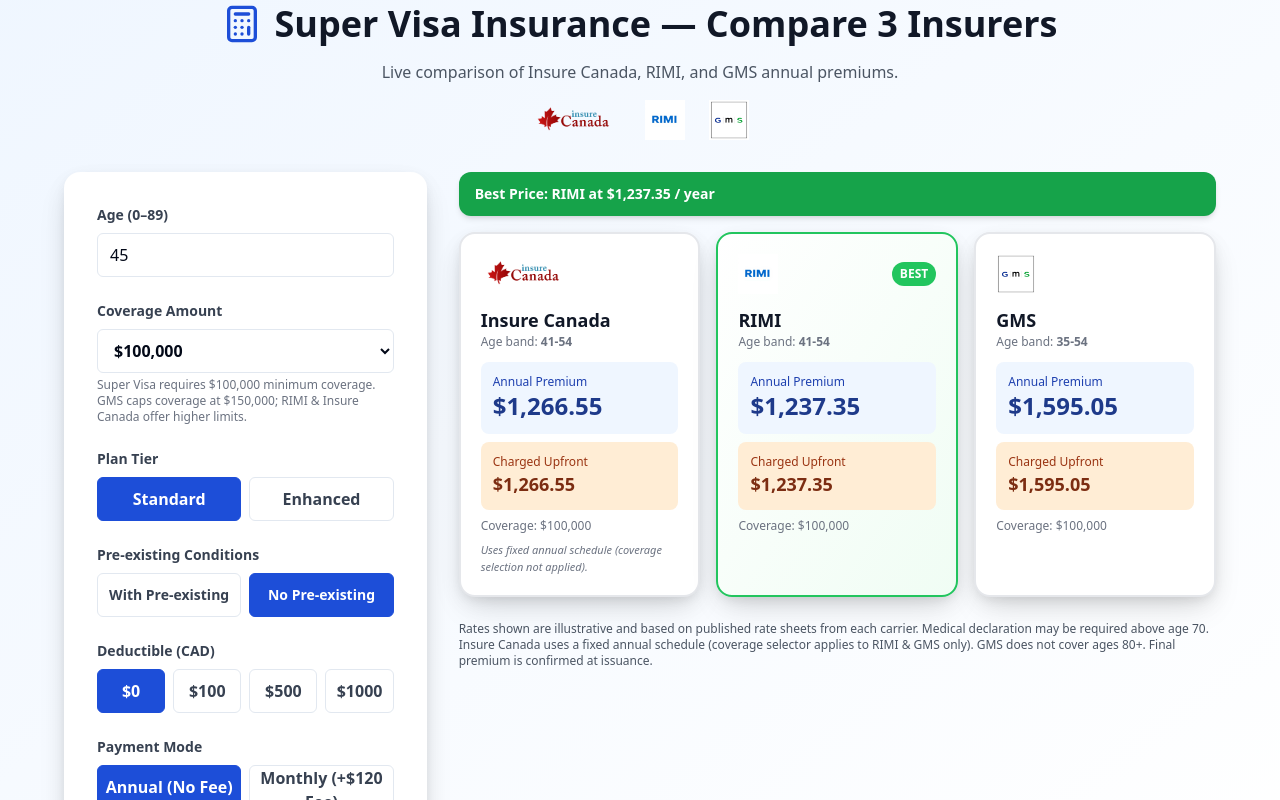
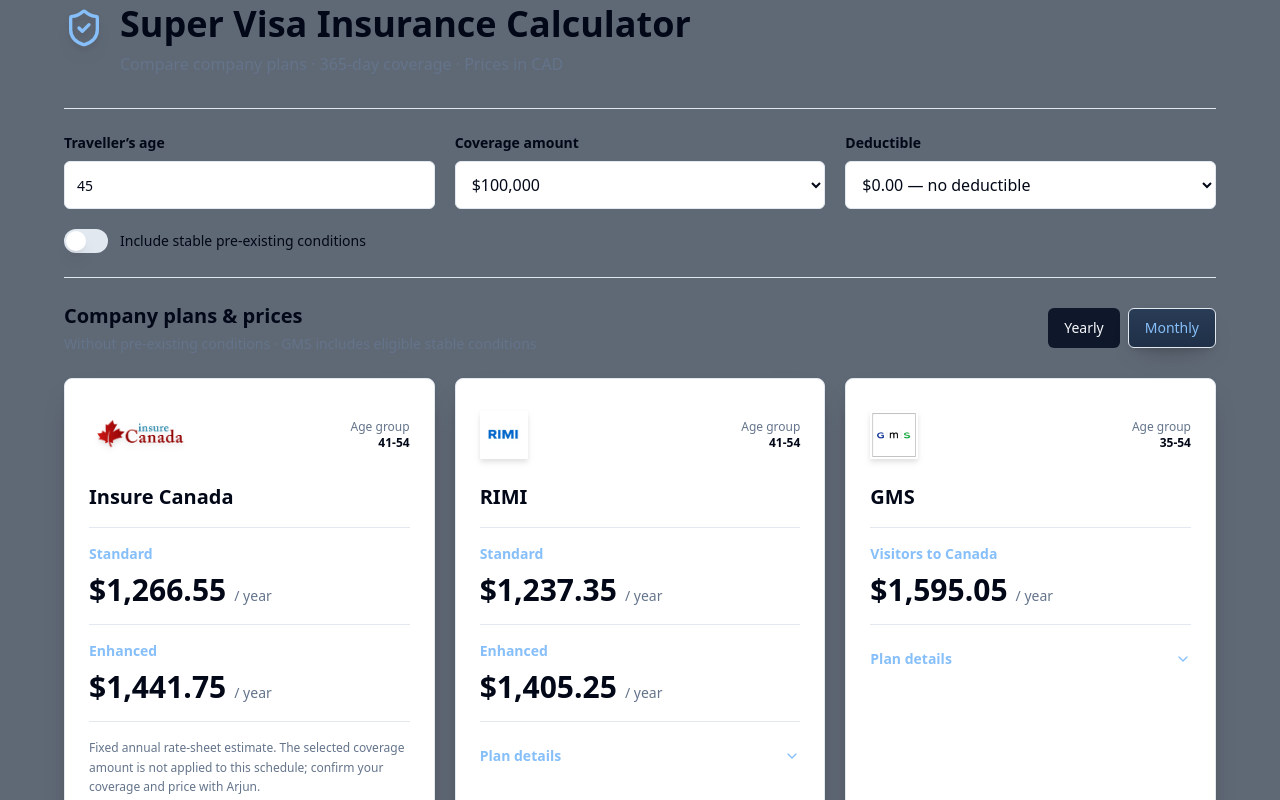
Before and after one commit to ajarjungll/insurancewitharjun, a React (Vite) app: page /insurance-types/super-visa in a window 1280 px wide. Shown: the part 3300-4100 px from the top of the page. Built offline with nearby package versions, Linux system fonts and the light colour scheme.

Commit message:
Changes
Co-authored-by: ajarjungll <219292420+ajarjungll@users.noreply.github.com>

```diff
--- a/src/components/SuperVisaPremiumCalculator.tsx
+++ b/src/components/SuperVisaPremiumCalculator.tsx
@@ -1,5 +1,9 @@
-import React, { useMemo, useState } from 'react';
-import { Calculator } from 'lucide-react';
+import React, { useState } from 'react';
+import { ArrowRight, Check, ChevronDown, ShieldCheck } from 'lucide-react';
+import { Link } from 'react-router-dom';
+import { Button } from '@/components/ui/button';
+import { Input } from '@/components/ui/input';
+import { Switch } from '@/components/ui/switch';
 
 type PlanTier = 'STANDARD' | 'ENHANCED';
 type PayMode = 'annual' | 'monthly';
@@ -163,305 +167,146 @@ function gmsBand(age: number): GmsBand | null {
   return null;
 }
 
+type QuotePlan = { name: string; annual: number | null };
+type CompanyQuote = {
+  key: string; name: string; logo: string; band: string | null;
+  plans: QuotePlan[]; note?: string; details: string[];
+};
+
 const SuperVisaPremiumCalculator: React.FC = () => {
-  const [age, setAge] = useState<number>(45);
+  const [ageInput, setAgeInput] = useState('45');
   const [coverage, setCoverage] = useState<Coverage>(100000);
-  const [tier, setTier] = useState<PlanTier>('STANDARD');
-  const [preExisting, setPreExisting] = useState<boolean>(false);
+  const [preExisting, setPreExisting] = useState(false);
   const [deductible, setDeductible] = useState<CommonDed>(0);
   const [payMode, setPayMode] = useState<PayMode>('annual');
+  const age = Number(ageInput);
+  const validAge = ageInput.trim() !== '' && Number.isInteger(age) && age >= 0 && age <= 89;
+  const ib = validAge ? icBand(age) : null;
+  const rb = validAge ? rimiBand(age) : null;
+  const gb = validAge ? gmsBand(age) : null;
+  const quotedCoverage = coverage === 100000 || coverage === 150000 ? coverage : null;
 
-  const validAge = age >= 0 && age <= 89;
-  const ib = icBand(age);
-  const rb = rimiBand(age);
-  const gb = gmsBand(age);
-
-  const icPremium = useMemo<number | null>(() => {
+  const icPrice = (tier: PlanTier) => {
     if (!ib) return null;
-    const icDed = deductible as ICDed;
-    const table = tier === 'STANDARD' ? IC_STANDARD : IC_ENHANCED;
-    const [a, b] = table[ib][icDed];
-    return preExisting ? a : b;
-  }, [ib, tier, preExisting, deductible]);
-
-  const rimiPremium = useMemo<number | null>(() => {
-    if (!rb) return null;
-    const table = tier === 'STANDARD' ? RIMI_STANDARD : RIMI_ENHANCED;
-    const row = (table[rb] as any)[coverage];
-    if (!row) return null;
-    const dailyRate = preExisting ? row[1] : row[0];
-    if (dailyRate == null) return null;
-    const is80Plus = age >= 80;
-    const discount = is80Plus ? RIMI_DED_DISCOUNT_80PLUS[deductible] : RIMI_DED_DISCOUNT_UNDER80[deductible];
-    if (discount == null) return null;
-    return dailyRate * (1 - discount) * 365;
-  }, [rb, tier, preExisting, coverage, deductible, age]);
-
-  const gmsPremium = useMemo<number | null>(() => {
-    if (!gb) return null;
-    if (coverage > GMS_MAX_COVERAGE) return null;
-    const row = (GMS_RATES[gb] as any)[coverage];
-    if (!row) return null;
-    return row[deductible];
-  }, [gb, coverage, deductible]);
-
-  const insurers: Array<{
-    key: string; name: string; logo: string; band: string | null; annual: number | null; note?: string;
-  }> = [
-    {
-      key: 'insure-canada',
-      name: 'Insure Canada',
-      logo: '/partner-logos/insure-canada.png',
-      band: ib,
-      annual: icPremium,
-      note:
-        coverage > 150000
-          ? 'Rate for this coverage not published — please request a manual quote. Insure Canada uses a fixed annual schedule (coverage selector does not affect price).'
-          : 'Uses fixed annual schedule (coverage selection not applied).',
-    },
-    {
-      key: 'rimi',
-      name: 'RIMI',
-      logo: '/partner-logos/rimi.png',
-      band: rb,
-      annual: rimiPremium,
-      note: rb && coverage > 150000 ? 'Rate for this coverage not published in our table — please request a manual quote.' : undefined,
-    },
-    {
-      key: 'gms',
-      name: 'GMS',
-      logo: '/partner-logos/gms.jpg',
-      band: gb,
-      annual: gmsPremium,
-      note: !gb
-        ? 'GMS does not cover ages 80+.'
-        : coverage > GMS_MAX_COVERAGE
-          ? '⚠️ GMS maximum coverage is $150,000. Please select $100,000 or $150,000, or choose RIMI / Insure Canada for higher coverage.'
-          : preExisting
-            ? 'GMS offers a single plan covering pre-existing conditions — conditions must be stable for more than 180 days prior to the effective date.'
-            : undefined,
-    },
+    const row = (tier === 'STANDARD' ? IC_STANDARD : IC_ENHANCED)[ib][deductible];
+    return row[preExisting ? 0 : 1];
+  };
+  const rimiPrice = (tier: PlanTier) => {
+    if (!rb || !quotedCoverage) return null;
+    const row = (tier === 'STANDARD' ? RIMI_STANDARD : RIMI_ENHANCED)[rb][quotedCoverage];
+    const rate = row[preExisting ? 1 : 0];
+    const discount = (age >= 80 ? RIMI_DED_DISCOUNT_80PLUS : RIMI_DED_DISCOUNT_UNDER80)[deductible];
+    if (rate == null || discount == null) return null;
+    return rate * (1 - discount) * 365;
+  };
+  const stability = age <= 69 ? '90 days' : '180 days';
+  const mshDetails = [
+    'Hospital room: Standard covers ward rate; Enhanced covers semi-private.',
+    'Prescription benefit: Standard up to $500; Enhanced up to $1,000.',
+    'Accidental dental: Standard up to $1,000; Enhanced up to $3,000.',
+    'Repatriation: Standard up to $5,000; Enhanced up to $10,000.',
+    preExisting ? `Plan 2: pre-existing conditions must be stable for ${stability}; medical declaration and eligibility rules apply.` : 'Plan 1: all pre-existing conditions are excluded.',
   ];
-
-  const monthlyFee = payMode === 'monthly' ? MONTHLY_FEE : 0;
-  const computeBreakdown = (annual: number) => {
-    const monthly = annual / 12;
-    const totalPayable = annual + monthlyFee;
-    const upfront = payMode === 'monthly' ? monthly * 2 + MONTHLY_FEE : annual;
-    return { monthly, totalPayable, upfront };
-  };
-
-  const availableAnnuals = insurers
-    .map(i => i.annual)
-    .filter((v): v is number => v != null);
-  const minAnnual = availableAnnuals.length ? Math.min(...availableAnnuals) : null;
+  const companies: CompanyQuote[] = [
+    { key: 'insure-canada', name: 'Insure Canada', logo: '/partner-logos/insure-canada.png', band: ib,
+      plans: [{ name: 'Standard', annual: icPrice('STANDARD') }, { name: 'Enhanced', annual: icPrice('ENHANCED') }],
+      note: 'Fixed annual rate-sheet estimate. The selected coverage amount is not applied to this schedule; confirm your coverage and price with Arjun.', details: mshDetails },
+    { key: 'rimi', name: 'RIMI', logo: '/partner-logos/rimi.png', band: rb,
+      plans: [{ name: 'Standard', annual: rimiPrice('STANDARD') }, { name: 'Enhanced', annual: rimiPrice('ENHANCED') }],
+      note: !rb ? 'Rates available through age 89.' : !quotedCoverage ? 'Request a quote for coverage above $150,000.' : age >= 80 && deductible < 500 ? 'A $500 or $1,000 deductible is required at age 80+.' : age >= 85 && preExisting ? 'Pre-existing condition coverage is not available at age 85+.' : undefined,
+      details: mshDetails },
+    { key: 'gms', name: 'GMS', logo: '/partner-logos/gms.jpg', band: gb,
+      plans: [{ name: 'Visitors to Canada', annual: gb && quotedCoverage ? GMS_RATES[gb][quotedCoverage][deductible] : null }],
+      note: !gb ? 'Available for ages under 80.' : coverage > GMS_MAX_COVERAGE ? 'Maximum coverage is $150,000.' : undefined,
+      details: ['One plan — no Standard / Enhanced tiers.', 'Pre-existing conditions must be stable for 180 days before coverage begins, subject to policy eligibility and exclusions.', 'Coverage options in this comparison: $100,000 or $150,000.', 'Deductible and benefit limits are subject to the GMS policy wording.'] },
+  ];
+  const controlClass = 'h-12 w-full rounded-md border border-input bg-background px-3 text-base text-foreground focus:outline-none focus:ring-2 focus:ring-ring';
 
   return (
-    <section id="calculator" className="py-16 bg-gradient-to-br from-blue-50 to-white scroll-mt-24">
+    <section id="calculator" className="scroll-mt-24 bg-quote-tint/70 py-12 sm:py-16">
       <div className="container mx-auto px-4">
-        <div className="max-w-6xl mx-auto">
-          <div className="text-center mb-8">
-            <div className="inline-flex items-center gap-3 mb-4">
-              <Calculator className="w-10 h-10 text-blue-700" />
-              <h2 className="text-4xl font-bold text-gray-900">Super Visa Insurance — Compare 3 Insurers</h2>
-            </div>
-            <p className="text-gray-600 mb-4">Live comparison of Insure Canada, RIMI, and GMS annual premiums.</p>
-            <div className="flex items-center justify-center gap-6 flex-wrap">
-              <img src="/partner-logos/insure-canada.png" alt="Insure Canada" className="h-10 w-auto object-contain" />
-              <img src="/partner-logos/rimi.png" alt="RIMI" className="h-10 w-auto object-contain" />
-              <img src="/partner-logos/gms.jpg" alt="GMS" className="h-10 w-auto object-contain" />
+        <div className="mx-auto max-w-6xl">
+          <div className="mb-8 flex items-start gap-4">
+            <ShieldCheck className="mt-1 h-10 w-10 shrink-0 text-quote-brand drop-shadow-lg" aria-hidden="true" />
+            <div>
+              <h2 className="text-3xl font-bold text-foreground sm:text-4xl">Super Visa Insurance Calculator</h2>
+              <p className="mt-2 text-muted-foreground">Compare company plans · 365-day coverage · Prices in CAD</p>
             </div>
           </div>
 
-          <div className="grid lg:grid-cols-3 gap-8">
-            {/* Inputs */}
-            <div className="bg-white p-8 rounded-2xl card-3d border space-y-6 lg:col-span-1">
+          <div className="grid gap-5 border-y border-border py-6 sm:grid-cols-3">
             <div>
-                <label className="block text-sm font-semibold text-gray-700 mb-2">Age (0–89)</label>
-                <input
-                  type="number"
-                  min={0}
-                  max={89}
-                  value={age}
-                  onChange={(e) => setAge(Number(e.target.value))}
-                  className="w-full h-11 rounded-md border border-input px-3 text-base"
-                />
-                {!validAge && <p className="text-xs text-red-600 mt-1">Age must be between 0 and 89.</p>}
+              <label htmlFor="supervisa-age" className="mb-2 block text-sm font-semibold">Traveller’s age</label>
+              <Input id="supervisa-age" type="number" min={0} max={89} step={1} value={ageInput}
+                onChange={e => setAgeInput(e.target.value)} className={controlClass} aria-invalid={!validAge} aria-describedby={!validAge ? 'supervisa-age-error' : undefined} />
+              {!validAge && <p id="supervisa-age-error" className="mt-2 text-sm text-destructive">Enter a whole-number age from 0 to 89.</p>}
             </div>
-
             <div>
-                <label className="block text-sm font-semibold text-gray-700 mb-2">Coverage Amount</label>
-                <select
-                  value={coverage}
-                  onChange={(e) => setCoverage(Number(e.target.value) as Coverage)}
-                  className="w-full h-11 rounded-md border border-input px-3 text-base bg-white font-semibold"
-                >
-                  {COVERAGES.map((c) => (
-                    <option key={c} value={c}>
-                      {fmtCov(c)}
-                    </option>
-                  ))}
+              <label htmlFor="supervisa-coverage" className="mb-2 block text-sm font-semibold">Coverage amount</label>
+              <select id="supervisa-coverage" value={coverage} onChange={e => setCoverage(Number(e.target.value) as Coverage)} className={controlClass}>
+                {COVERAGES.map(c => <option key={c} value={c}>{fmtCov(c)}</option>)}
               </select>
-                <p className="text-xs text-gray-500 mt-1">
-                  Super Visa requires $100,000 minimum coverage. GMS caps coverage at $150,000; RIMI &amp; Insure Canada offer higher limits.
-                </p>
             </div>
-
             <div>
-                <label className="block text-sm font-semibold text-gray-700 mb-2">Plan Tier</label>
-                <div className="grid grid-cols-2 gap-2">
-                  {(['STANDARD', 'ENHANCED'] as PlanTier[]).map((t) => (
-                    <button key={t} onClick={() => setTier(t)}
-                      className={`h-11 rounded-md border font-semibold transition ${
-                        tier === t ? 'bg-blue-700 text-white border-blue-700' : 'bg-white text-gray-700 hover:bg-gray-50'
-                      }`}>
-                      {t.charAt(0) + t.slice(1).toLowerCase()}
-                    </button>
-                  ))}
+              <label htmlFor="supervisa-deductible" className="mb-2 block text-sm font-semibold">Deductible</label>
+              <select id="supervisa-deductible" value={deductible} onChange={e => setDeductible(Number(e.target.value) as CommonDed)} className={controlClass}>
+                {COMMON_DEDUCTIBLES.map(d => <option key={d} value={d}>{fmt(d)}{d === 0 ? ' — no deductible' : ''}</option>)}
+              </select>
+            </div>
+            <div className="flex items-center gap-3 sm:col-span-3">
+              <Switch id="supervisa-preexisting" checked={preExisting} onCheckedChange={setPreExisting} />
+              <label htmlFor="supervisa-preexisting" className="text-sm font-medium">Include stable pre-existing conditions</label>
             </div>
           </div>
 
+          <div className="my-6 flex flex-wrap items-center justify-between gap-4">
             <div>
-                <label className="block text-sm font-semibold text-gray-700 mb-2">Pre-existing Conditions</label>
-                <div className="grid grid-cols-2 gap-2">
-                  <button onClick={() => setPreExisting(true)}
-                    className={`h-11 rounded-md border font-semibold transition text-sm ${
-                      preExisting ? 'bg-blue-700 text-white border-blue-700' : 'bg-white text-gray-700 hover:bg-gray-50'
-                    }`}>
-                    With Pre-existing
-                  </button>
-                  <button onClick={() => setPreExisting(false)}
-                    className={`h-11 rounded-md border font-semibold transition text-sm ${
-                      !preExisting ? 'bg-blue-700 text-white border-blue-700' : 'bg-white text-gray-700 hover:bg-gray-50'
-                    }`}>
-                    No Pre-existing
-                  </button>
+              <h3 className="text-xl font-bold">Company plans & prices</h3>
+              <p className="mt-1 text-sm text-muted-foreground">{preExisting ? 'With stable pre-existing conditions' : 'Without pre-existing conditions'} · GMS includes eligible stable conditions</p>
+            </div>
+            <div className="flex gap-2" role="group" aria-label="Payment frequency">
+              {(['annual', 'monthly'] as PayMode[]).map(mode => <Button key={mode} variant={payMode === mode ? 'default' : 'quote'} aria-pressed={payMode === mode} onClick={() => setPayMode(mode)}>
+                {mode === 'annual' ? 'Yearly' : 'Monthly'}
+              </Button>)}
             </div>
           </div>
 
-              <div>
-                <label className="block text-sm font-semibold text-gray-700 mb-2">Deductible (CAD)</label>
-                <div className="grid grid-cols-4 gap-2">
-                  {COMMON_DEDUCTIBLES.map((d) => (
-                    <button key={d} onClick={() => setDeductible(d)}
-                      className={`h-11 rounded-md border font-semibold transition ${
-                        deductible === d ? 'bg-blue-700 text-white border-blue-700' : 'bg-white text-gray-700 hover:bg-gray-50'
-                      }`}>
-                      ${d}
-                    </button>
-                  ))}
+          {validAge ? <div className="grid items-stretch gap-5 xl:grid-cols-3" aria-live="polite">
+            {companies.map(company => <article key={company.key} aria-label={`${company.name} plans`} className="quote-card flex min-w-0 flex-col rounded-lg border border-border bg-card p-5 sm:p-6">
+              <div className="flex min-h-16 items-center justify-between gap-4">
+                <img src={company.logo} alt={`${company.name} logo`} className="h-12 w-32 object-contain object-left drop-shadow-md" />
+                <span className="text-right text-xs text-muted-foreground">Age group<br /><strong className="text-foreground">{company.band ?? 'Not eligible'}</strong></span>
               </div>
+              <h4 className="mt-4 text-xl font-bold">{company.name}</h4>
+              <div className="my-4 divide-y divide-border border-y border-border">
+                {company.plans.map(plan => <div key={plan.name} className="py-4">
+                  <div className="mb-2 text-sm font-semibold text-quote-brand">{plan.name}</div>
+                  {plan.annual == null ? <p className="text-sm font-medium text-muted-foreground">No rate for this selection</p> : <>
+                    <div className="flex flex-wrap items-baseline gap-x-2">
+                      <strong className="text-3xl text-foreground">{fmt(payMode === 'annual' ? plan.annual : plan.annual / 12)}</strong>
+                      <span className="text-sm text-muted-foreground">/ {payMode === 'annual' ? 'year' : 'month'}</span>
                     </div>
+                    {payMode === 'monthly' && <dl className="mt-3 space-y-1 text-sm">
+                      <div className="flex flex-wrap justify-between gap-2"><dt className="text-muted-foreground">Upfront estimate</dt><dd className="font-semibold">{fmt(plan.annual / 12 * 2 + MONTHLY_FEE)}</dd></div>
+                      <div className="flex flex-wrap justify-between gap-2"><dt className="text-muted-foreground">Total with fee</dt><dd>{fmt(plan.annual + MONTHLY_FEE)}</dd></div>
+                    </dl>}
+                  </>}
+                </div>)}
+              </div>
+              {company.note && <p className="mb-4 text-xs leading-relaxed text-muted-foreground">{company.note}</p>}
+              <details className="mb-5">
+                <summary className="flex cursor-pointer list-none items-center justify-between gap-2 py-2 text-sm font-semibold text-quote-brand">Plan details <ChevronDown className="h-4 w-4" /></summary>
+                <ul className="mt-3 space-y-3 text-sm leading-relaxed text-muted-foreground">
+                  {company.details.map(line => <li key={line} className="flex items-start gap-2"><Check className="mt-1 h-4 w-4 shrink-0 text-quote-success" /><span>{line}</span></li>)}
+                </ul>
+              </details>
+              <Button asChild variant="quote" className="mt-auto w-full"><Link to={`/insurance-types/super-visa/${company.key}`}>Full policy & benefits <ArrowRight /></Link></Button>
+            </article>)}
+          </div> : <p className="border-y border-border py-8 text-muted-foreground">Enter the traveller’s age to see company prices.</p>}
 
-              <div>
-                <label className="block text-sm font-semibold text-gray-700 mb-2">Payment Mode</label>
-                <div className="grid grid-cols-2 gap-2">
-                  <button onClick={() => setPayMode('annual')}
-                    className={`h-11 rounded-md border font-semibold transition ${
-                      payMode === 'annual' ? 'bg-blue-700 text-white border-blue-700' : 'bg-white text-gray-700 hover:bg-gray-50'
-                    }`}>
-                    Annual (No Fee)
-                  </button>
-                  <button onClick={() => setPayMode('monthly')}
-                    className={`h-11 rounded-md border font-semibold transition ${
-                      payMode === 'monthly' ? 'bg-blue-700 text-white border-blue-700' : 'bg-white text-gray-700 hover:bg-gray-50'
-                    }`}>
-                    Monthly (+$120 Fee)
-                  </button>
-                </div>
-              </div>
-            </div>
-
-            {/* Results — 3 insurer cards */}
-            <div className="lg:col-span-2 space-y-4">
-              {validAge ? (
-                <>
-                  {minAnnual != null && (
-                    <div className="bg-green-600 text-white rounded-xl px-4 py-3 text-sm font-semibold shadow-md">
-                      Best Price:{' '}
-                      <span className="font-extrabold">
-                        {insurers.find(i => i.annual === minAnnual)?.name}
-                      </span>{' '}
-                      at {fmt(minAnnual)} / year
-                    </div>
-                  )}
-
-                  <div className="grid md:grid-cols-3 gap-4">
-                    {insurers.map((ins) => {
-                      const isCheapest = ins.annual != null && ins.annual === minAnnual;
-                      return (
-                        <div
-                          key={ins.key}
-                          className={`rounded-2xl p-5 card-3d border-2 flex flex-col ${
-                            isCheapest ? 'border-green-500 bg-gradient-to-br from-white to-green-50' : 'border-gray-200 bg-white'
-                          }`}
-                        >
-                          <div className="flex items-center justify-between mb-3">
-                            <img src={ins.logo} alt={ins.name} className="h-10 w-auto object-contain" />
-                            {isCheapest && (
-                              <span className="text-xs font-bold bg-green-500 text-white px-2 py-1 rounded-full">
-                                BEST
-                              </span>
-                            )}
-                          </div>
-                          <div className="text-lg font-bold text-gray-900">{ins.name}</div>
-                          <div className="text-xs text-gray-500 mb-3">
-                            Age band: <strong>{ins.band ?? '—'}</strong>
-                          </div>
-                          {ins.annual == null ? (
-                            <div className="mt-2 bg-gray-100 rounded-lg p-3 text-sm text-gray-600">
-                              Not available for this selection.
-                              {ins.note && <div className="text-xs mt-1">{ins.note}</div>}
-                            </div>
-                          ) : (() => {
-                            const bd = computeBreakdown(ins.annual);
-                            return (
-                              <div className="space-y-2">
-                                <div className="bg-blue-50 rounded-lg p-3">
-                                  <div className="text-xs text-blue-800">Annual Premium</div>
-                                  <div className="text-2xl font-extrabold text-blue-900">{fmt(ins.annual)}</div>
-                                </div>
-                                {payMode === 'monthly' ? (
-                                  <>
-                                    <div className="bg-gray-50 rounded-lg p-3">
-                                      <div className="text-xs text-gray-600">Monthly Instalment</div>
-                                      <div className="text-lg font-bold text-gray-900">{fmt(bd.monthly)} / mo</div>
-                                    </div>
-                                    <div className="bg-orange-100 rounded-lg p-3">
-                                      <div className="text-xs text-orange-800">Upfront (2 mo + $120 fee)</div>
-                                      <div className="text-lg font-bold text-orange-900">{fmt(bd.upfront)}</div>
-                                    </div>
-                                    <div className="text-xs text-gray-500">Total payable: {fmt(bd.totalPayable)}</div>
-                                  </>
-                                ) : (
-                                  <div className="bg-orange-100 rounded-lg p-3">
-                                    <div className="text-xs text-orange-800">Charged Upfront</div>
-                                    <div className="text-lg font-bold text-orange-900">{fmt(bd.upfront)}</div>
-                                  </div>
-                                )}
-                                <div className="text-xs text-gray-500 mt-1">Coverage: {fmtCov(coverage)}</div>
-                                {ins.note && <div className="text-[11px] text-gray-500 italic">{ins.note}</div>}
-                              </div>
-                            );
-                          })()}
-                        </div>
-                      );
-                    })}
-                  </div>
-
-                  <p className="text-xs text-gray-600 pt-2">
-                    Rates shown are illustrative and based on published rate sheets from each carrier. Medical
-                    declaration may be required above age 70. Insure Canada uses a fixed annual schedule
-                    (coverage selector applies to RIMI &amp; GMS only). GMS does not cover ages 80+. Final
-                    premium is confirmed at issuance.
-                  </p>
-                </>
-              ) : (
-                <div className="bg-white rounded-2xl p-8 border">
-                  <p className="text-gray-600">Enter a valid age (0–89) to compare premiums across all three insurers.</p>
-                </div>
-              )}
-            </div>
+          <div className="mt-6 space-y-2 text-xs leading-relaxed text-muted-foreground">
+            {payMode === 'monthly' && <p><strong className="text-foreground">Monthly estimates:</strong> upfront = last two months of premium + one $120 fee. Company payment availability and fees must be confirmed before purchase.</p>}
+            <p>Rate-sheet estimates, not binding quotes. Benefits, eligibility and stability requirements vary by company. Final premiums and selected coverage are confirmed before issuance.</p>
           </div>
         </div>
       </div>
```
Lines whose indentation alone changed are shown as unchanged.
